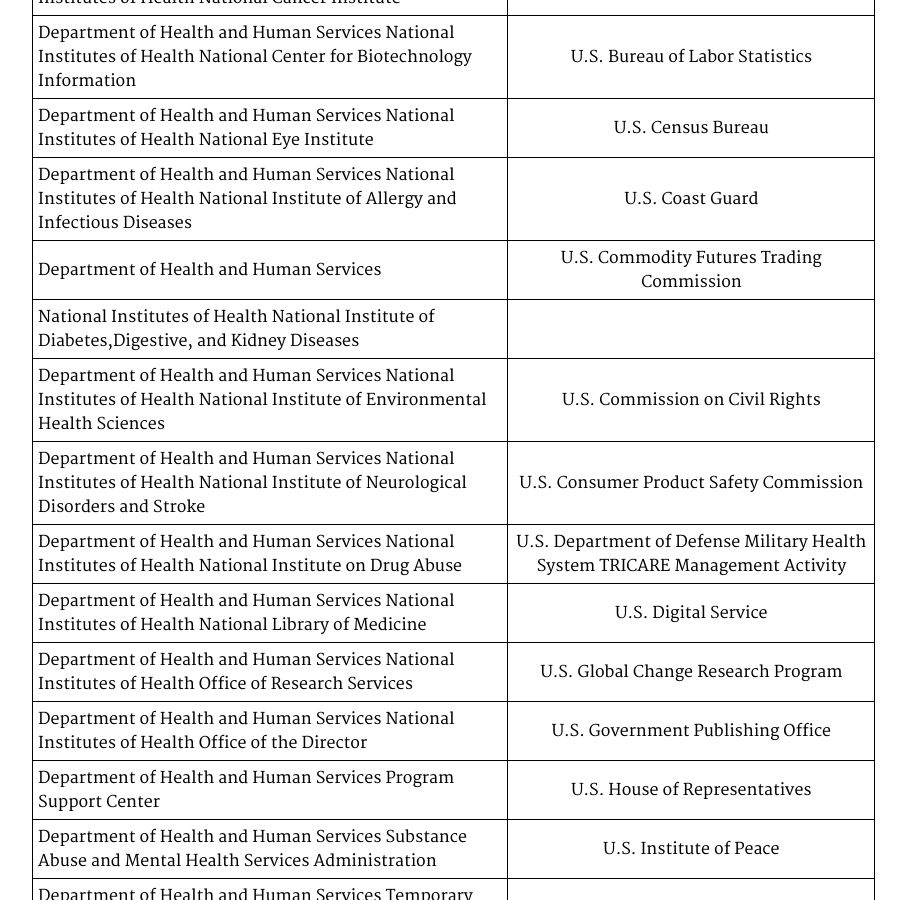
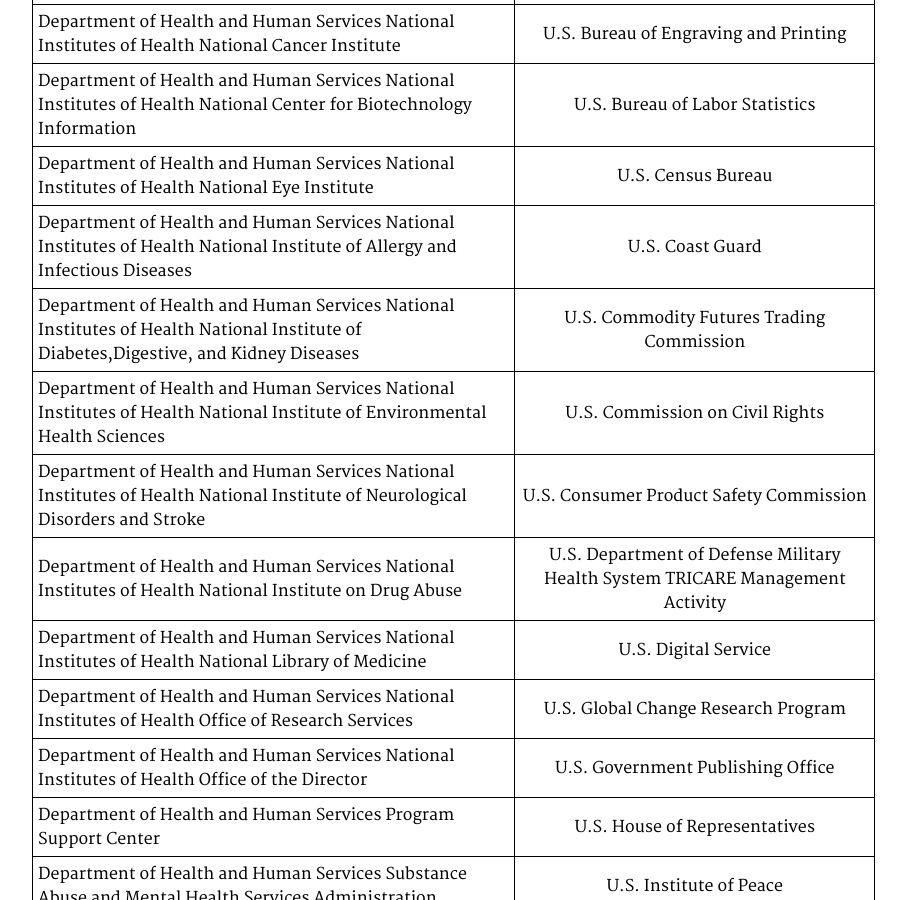
Before and after one commit to GSA/emerging-technology-atlas, a Jekyll site: the page built from pages/participatingagencies.md, in a window 1280 px wide and 900 px high, scrolled down 6702 px. Shown: the whole window, without its empty margins (350-1256 px from the left). Built offline with Jekyll 4.4.1, drawn with Linux system fonts in a browser that asks for light colours.

```diff
--- a/pages/participatingagencies.md
+++ b/pages/participatingagencies.md
@@ -145,8 +145,7 @@ description: ""
 | Department of Health and Human Services National Institutes of Health National Center for Biotechnology Information                 | U.S. Bureau of Labor Statistics                                                                              |
 | Department of Health and Human Services National Institutes of Health National Eye Institute                                        | U.S. Census Bureau                                                                                           |
 | Department of Health and Human Services National Institutes of Health National Institute of Allergy and Infectious Diseases         | U.S. Coast Guard                                                                                             |
-| Department of Health and Human Services                                                                                             |  U.S. Commodity Futures Trading Commission                                                                   |
-| National Institutes of Health National Institute of Diabetes,Digestive, and Kidney Diseases                                         |                                                                                                              |
+| Department of Health and Human Services National Institutes of Health National Institute of Diabetes,Digestive, and Kidney Diseases | U.S. Commodity Futures Trading Commission                                                                   |
 | Department of Health and Human Services National Institutes of Health National Institute of Environmental Health Sciences           | U.S. Commission on Civil Rights                                                                              |
 | Department of Health and Human Services National Institutes of Health National Institute of Neurological Disorders and Stroke       | U.S. Consumer Product Safety Commission                                                                      |
 | Department of Health and Human Services National Institutes of Health National Institute on Drug Abuse                              | U.S. Department of Defense Military Health System TRICARE Management Activity                                |
```
